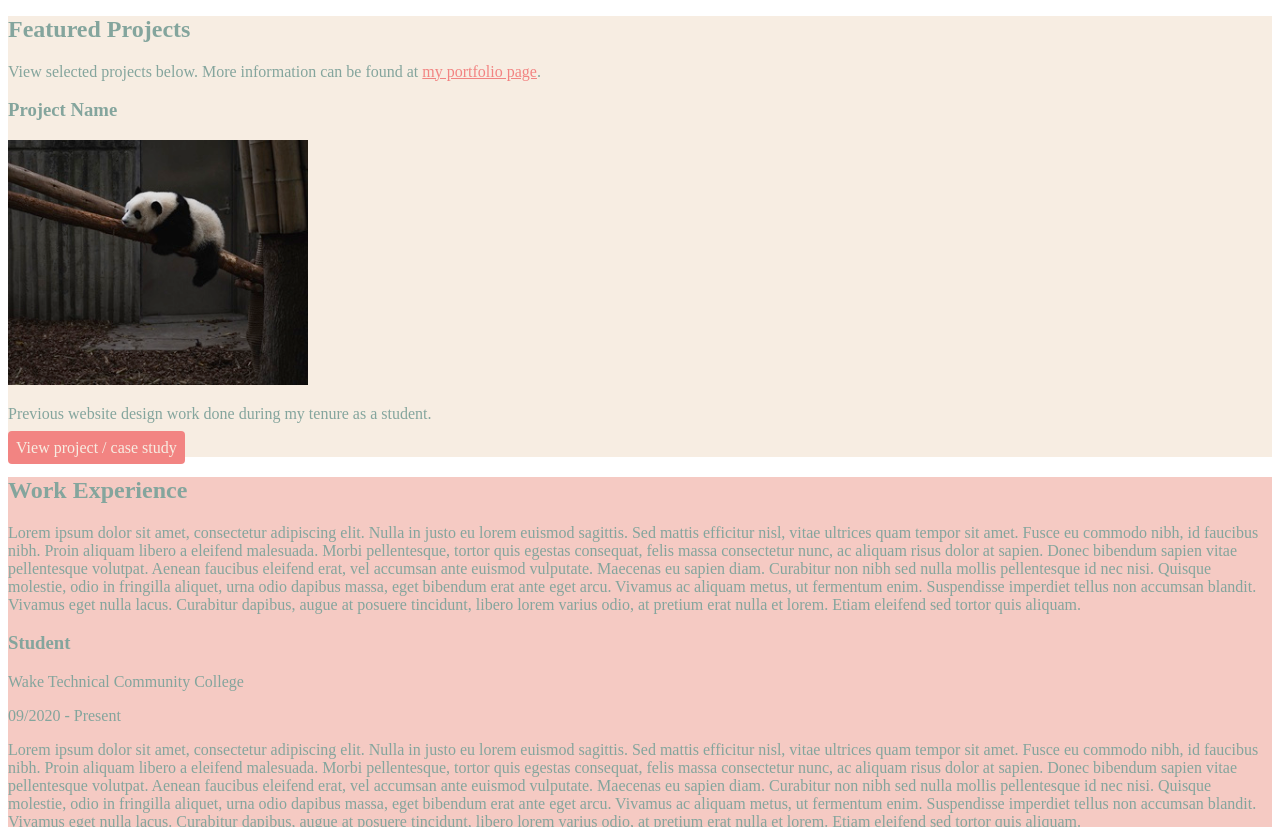
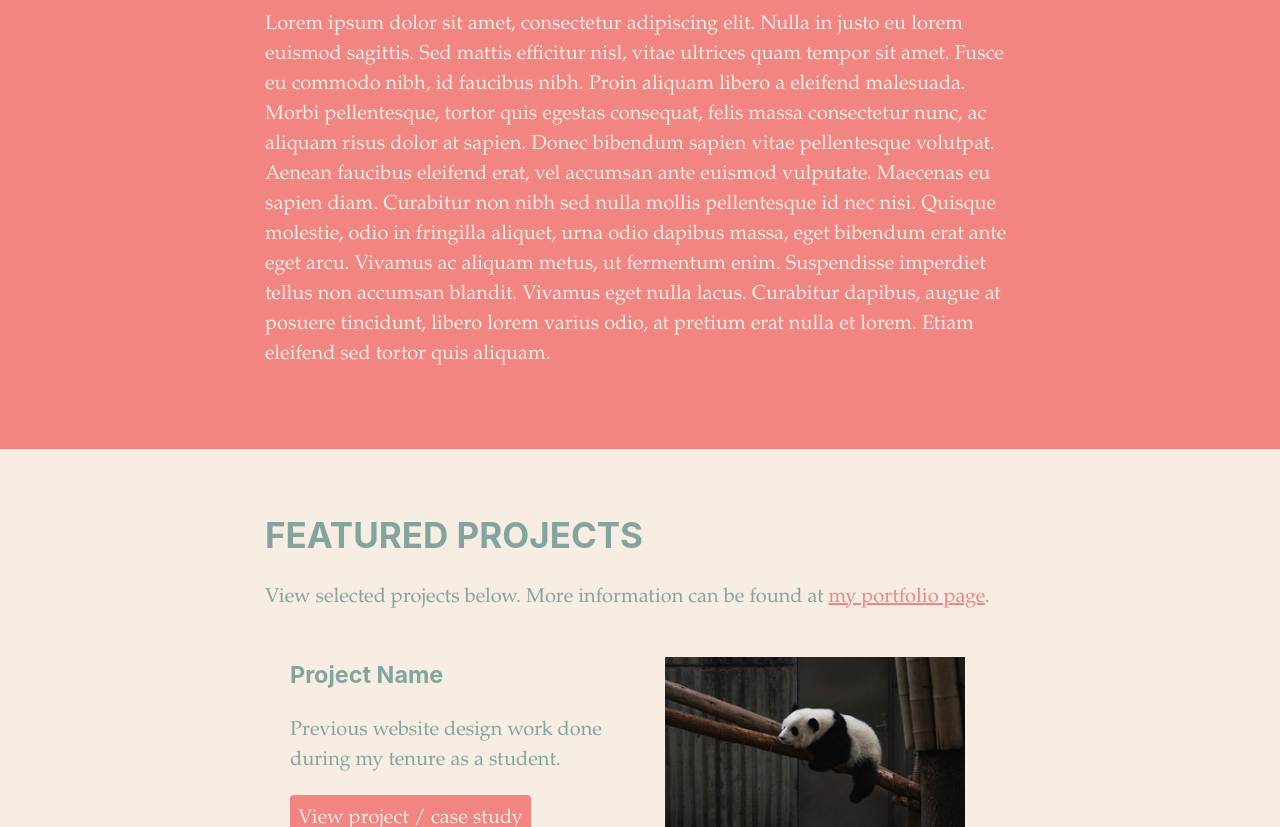
Before and after one commit to mariadepedro/Lesson03, a plain HTML site: page index.html in a window 1280 px wide. Shown: the part 221-1048 px from the top of the page. Drawn offline with Linux system fonts and the light colour scheme.

Commit message:
Updated for Lesson04
Updated for Lesson04

```diff
--- a/css/styles.css
+++ b/css/styles.css
@@ -7,8 +7,19 @@
 
  /* Global styles
 ------------------------------------*/
+html {
+    box-sizing: border-box;
+}
+*, *:before, *:after {
+    box-sizing: inherit;
+}
 body {
     color: #84a59d;
+    margin: 0;
+    padding: 0;
+    font-family: Garamond, Baskerville, "Baskerville Old Face", "Hoefler Text", "Times New Roman", serif;
+    font-size: 20px;
+    line-height: 1.5;
 }
 img {
     width: 300px;
@@ -19,6 +30,31 @@ a {
 a:hover {
     text-decoration: none;
 }
+h1 {
+    font-family: font-family: Helvetica, sans-serif;
+    font-size: 65px;
+    color: #f6bd60;
+}
+h2 {
+    font-family: -apple-system, BlinkMacSystemFont, 'Segoe UI', Roboto, Oxygen, Ubuntu, Cantarell, 'Open Sans', 'Helvetica Neue', sans-serif;
+    font-size: 35px;
+    font-weight: 700;
+    text-transform: uppercase;
+}
+h3 {
+    font-family: -apple-system, BlinkMacSystemFont, 'Segoe UI', Roboto, Oxygen, Ubuntu, Cantarell, 'Open Sans', 'Helvetica Neue', sans-serif;
+    font-weight: 700;
+}
+h1, h2 {
+    margin: 0;
+}
+.content-wrap {
+    width: 750px;
+    margin: 0 auto;
+    padding: 60px 0;
+}
+
+
 /* Profile
 ------------------------------------*/
 header {
@@ -39,9 +75,22 @@ header {
     text-decoration: none;
     padding: 8px;
     border-radius: 4px;
+    display: inline-block;
 }
 .projects .btn:hover {
     background: rgba(242,132,130, 80%);
+}
+.project-item {
+    overflow: hidden;
+    border-bottom: 2px dotted  #84a59d;
+    padding: 25px;
+}
+.project-item img {
+    float: right;
+    margin-right: 25px;
+}
+.project-item h3{
+    margin-top: 0;
 }
 /* Work Experience
 ------------------------------------*/
--- a/index.html
+++ b/index.html
@@ -10,29 +10,34 @@
     <main>
       <!-- ***********************  ABOUT / PROFILE  *********************** -->
       <header>
+          <div class="content-wrap">
           <h1>Maria de Pedro</h1>
           <h2>Wake Tech Student</h2>
 
           <p>Lorem ipsum dolor sit amet, consectetur adipiscing elit. Nulla in justo eu lorem euismod sagittis. Sed mattis efficitur nisl, vitae ultrices quam tempor sit amet. Fusce eu commodo nibh, id faucibus nibh. Proin aliquam libero a eleifend malesuada. Morbi pellentesque, tortor quis egestas consequat, felis massa consectetur nunc, ac aliquam risus dolor at sapien. Donec bibendum sapien vitae pellentesque volutpat. Aenean faucibus eleifend erat, vel accumsan ante euismod vulputate. Maecenas eu sapien diam. Curabitur non nibh sed nulla mollis pellentesque id nec nisi. Quisque molestie, odio in fringilla aliquet, urna odio dapibus massa, eget bibendum erat ante eget arcu. Vivamus ac aliquam metus, ut fermentum enim. Suspendisse imperdiet tellus non accumsan blandit. Vivamus eget nulla lacus. Curabitur dapibus, augue at posuere tincidunt, libero lorem varius odio, at pretium erat nulla et lorem. Etiam eleifend sed tortor quis aliquam.</p>
+        </div>
       </header>
 
       <!-- ********************  PROJECTS / PORTFOLIO  ********************* -->
       <section class="projects">
+        <div class="content-wrap">
           <h2>Featured Projects</h2>
           <p>View selected projects below. More information can be found at <a href=https://depedrodesign.wordpress.com/portfolio/">my portfolio page</a>.</p>
 
           <!-- Copy the whole <section> block to add more projects. -->
-        <section>
+          <section class="project-item">
+            <img src="images/thumbnail-1.jpg" alt="panda on tree">
             <h3>Project Name</h3>
-          <img src="images/thumbnail-1.jpg" alt="panda on tree">
             <p>Previous website design work done during my tenure as a student.</p>
             <a class="btn" href="http://wcet3.waketech.edu/madepedro/WEB140/lesson12/finalproject.html" target="_blank">View project / case study</a>
           </section>
+        </div>
           <!-- End of Project block. -->
       </section>
 
       <!-- ***********************  WORK EXPERIENCE  *********************** -->
       <section class="work-experience">
+          <div class="content-wrap">
           <h2>Work Experience</h2>
           <p>Lorem ipsum dolor sit amet, consectetur adipiscing elit. Nulla in justo eu lorem euismod sagittis. Sed mattis efficitur nisl, vitae ultrices quam tempor sit amet. Fusce eu commodo nibh, id faucibus nibh. Proin aliquam libero a eleifend malesuada. Morbi pellentesque, tortor quis egestas consequat, felis massa consectetur nunc, ac aliquam risus dolor at sapien. Donec bibendum sapien vitae pellentesque volutpat. Aenean faucibus eleifend erat, vel accumsan ante euismod vulputate. Maecenas eu sapien diam. Curabitur non nibh sed nulla mollis pellentesque id nec nisi. Quisque molestie, odio in fringilla aliquet, urna odio dapibus massa, eget bibendum erat ante eget arcu. Vivamus ac aliquam metus, ut fermentum enim. Suspendisse imperdiet tellus non accumsan blandit. Vivamus eget nulla lacus. Curabitur dapibus, augue at posuere tincidunt, libero lorem varius odio, at pretium erat nulla et lorem. Etiam eleifend sed tortor quis aliquam.</p>
 
@@ -44,11 +49,13 @@
             <p>Lorem ipsum dolor sit amet, consectetur adipiscing elit. Nulla in justo eu lorem euismod sagittis. Sed mattis efficitur nisl, vitae ultrices quam tempor sit amet. Fusce eu commodo nibh, id faucibus nibh. Proin aliquam libero a eleifend malesuada. Morbi pellentesque, tortor quis egestas consequat, felis massa consectetur nunc, ac aliquam risus dolor at sapien. Donec bibendum sapien vitae pellentesque volutpat. Aenean faucibus eleifend erat, vel accumsan ante euismod vulputate. Maecenas eu sapien diam. Curabitur non nibh sed nulla mollis pellentesque id nec nisi. Quisque molestie, odio in fringilla aliquet, urna odio dapibus massa, eget bibendum erat ante eget arcu. Vivamus ac aliquam metus, ut fermentum enim. Suspendisse imperdiet tellus non accumsan blandit. Vivamus eget nulla lacus. Curabitur dapibus, augue at posuere tincidunt, libero lorem varius odio, at pretium erat nulla et lorem. Etiam eleifend sed tortor quis aliquam.</p>
 
           </section>
+        </div>
         <!-- End of Job block. -->
       </section>
 
       <!-- ******************  EDUCATION & CERTIFICATIONS ****************** -->
       <section>
+          <div class="content-wrap">
           <h2>Education</h2>
 
           <!-- Copy this whole <section> block to add more schools. -->
@@ -57,11 +64,13 @@
             <p>Esthetics Technology Certificate</p>
             <p>Obtained in 2016. Learned about esthetic protocols, skin health and skincare product knowledge.</p>
           </section>
+        </div>
         <!-- End of School block. -->
       </section>
 
       <!-- *****************  CONTACT INFO / SOCIAL MEDIA  ***************** -->
       <footer>
+          <div class="content-wrap">
           <h2>Let's Keep in Touch!</h2>
 
           <!-- Social media and contact links. Add or remove any networks. -->
@@ -72,6 +81,7 @@
             <li><a href="#" target="_blank">LinkedIn</a></li>
             <li><a href="#" target="_blank">Facebook</a></li>
           </ul>
+        </div>
       </footer>
     </main>
   </body>
```
Lines whose indentation alone changed are shown as unchanged.
